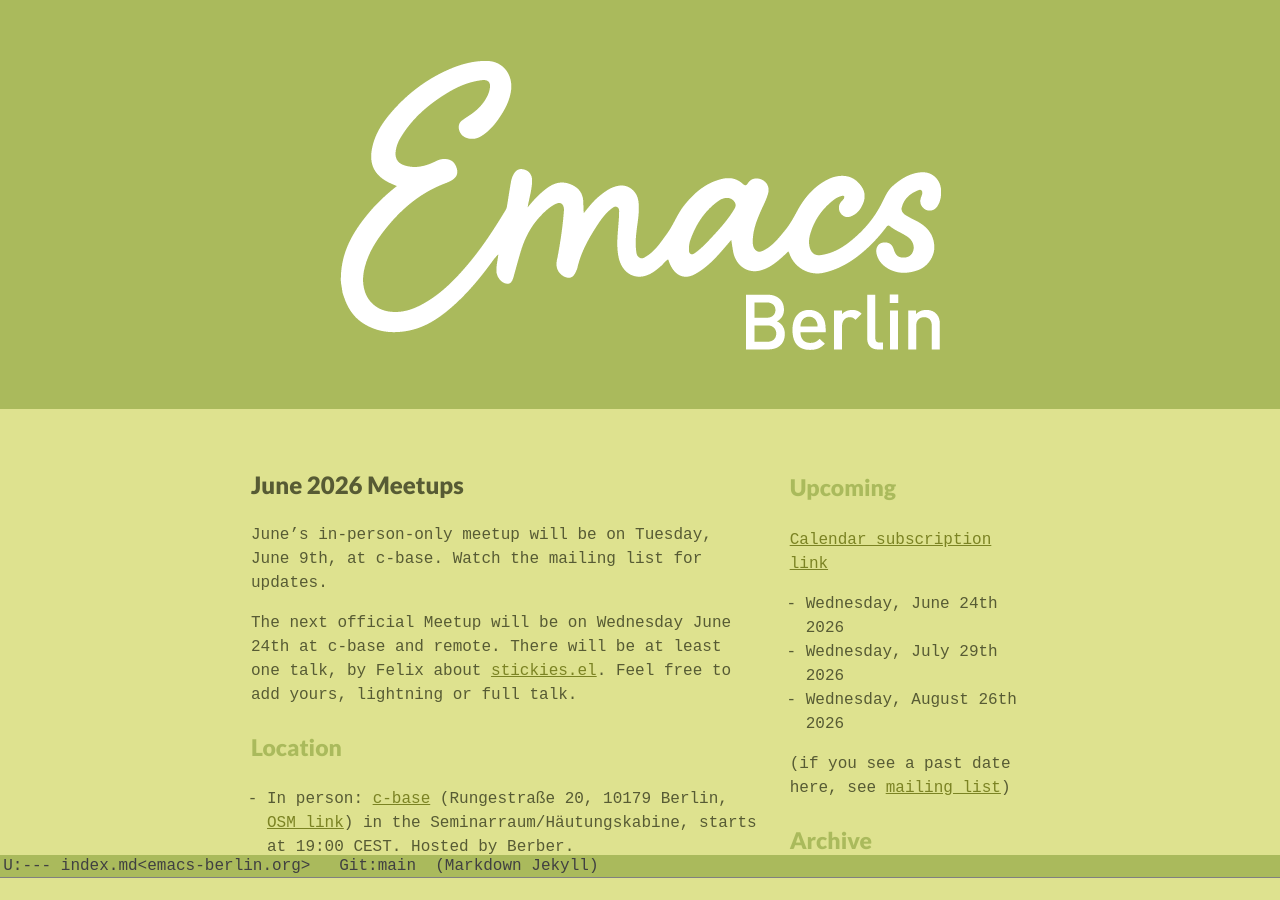
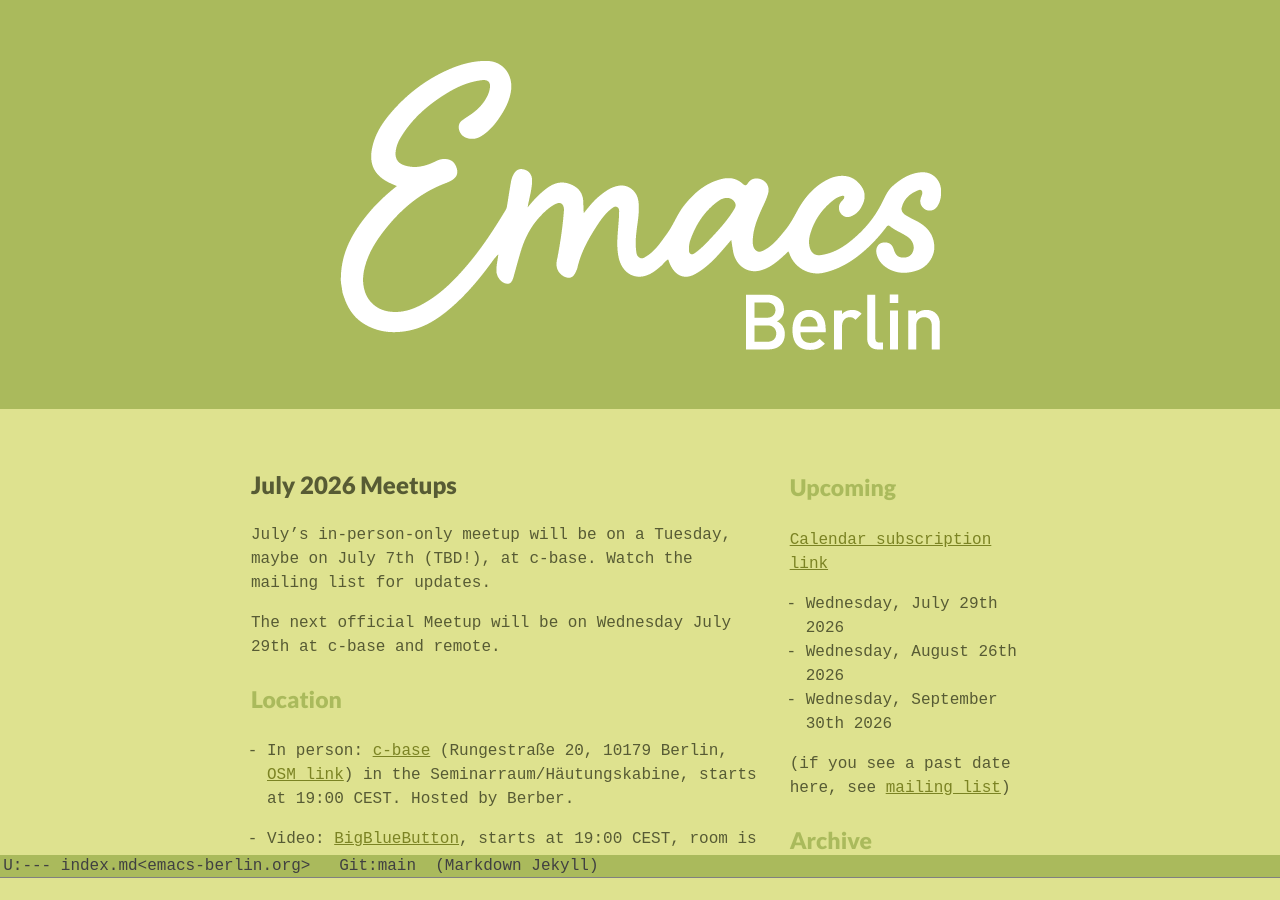
Before and after one commit to emacs-berlin/emacs-berlin.org, a Jekyll site: the page built from index.md, in a window 1280 px wide and 900 px high. Built offline with Jekyll 4.4.1, drawn with Linux system fonts in a browser that asks for light colours.

Commit message:
July 2026 Meetup

```diff
--- a/index.md
+++ b/index.md
@@ -14,15 +14,13 @@
 <section id="below-fold"><div class="row"><div class="medium-8 columns">
 
 
-# June 2026 Meetups
+# July 2026 Meetups
 
-June's in-person-only meetup will be on Tuesday, June 9th, at c-base.
-Watch the mailing list for updates.
+July's in-person-only meetup will be on a Tuesday, maybe on July 7th
+(TBD!), at c-base. Watch the mailing list for updates.
 
-The next official Meetup will be on Wednesday June 24th at c-base and
-remote. There will be at least one talk, by Felix about
-[stickies.el](https://github.com/fjl/stickies.el). Feel free to add
-yours, lightning or full talk.
+The next official Meetup will be on Wednesday July 29th at c-base and
+remote.
 
 
 ### Location
@@ -65,12 +63,11 @@
 
 [Calendar subscription link](https://emacs-berlin.org/calendar.ics)
 
-* Wednesday, June 24th 2026
 * Wednesday, July 29th 2026
 * Wednesday, August 26th 2026
+* Wednesday, September 30th 2026
 
 <!--
-* Wednesday, September 30th 2026
 * Wednesday, October 28th 2026
 * Wednesday, November 25th 2026
 * Wednesday, December 30th 2026
```
